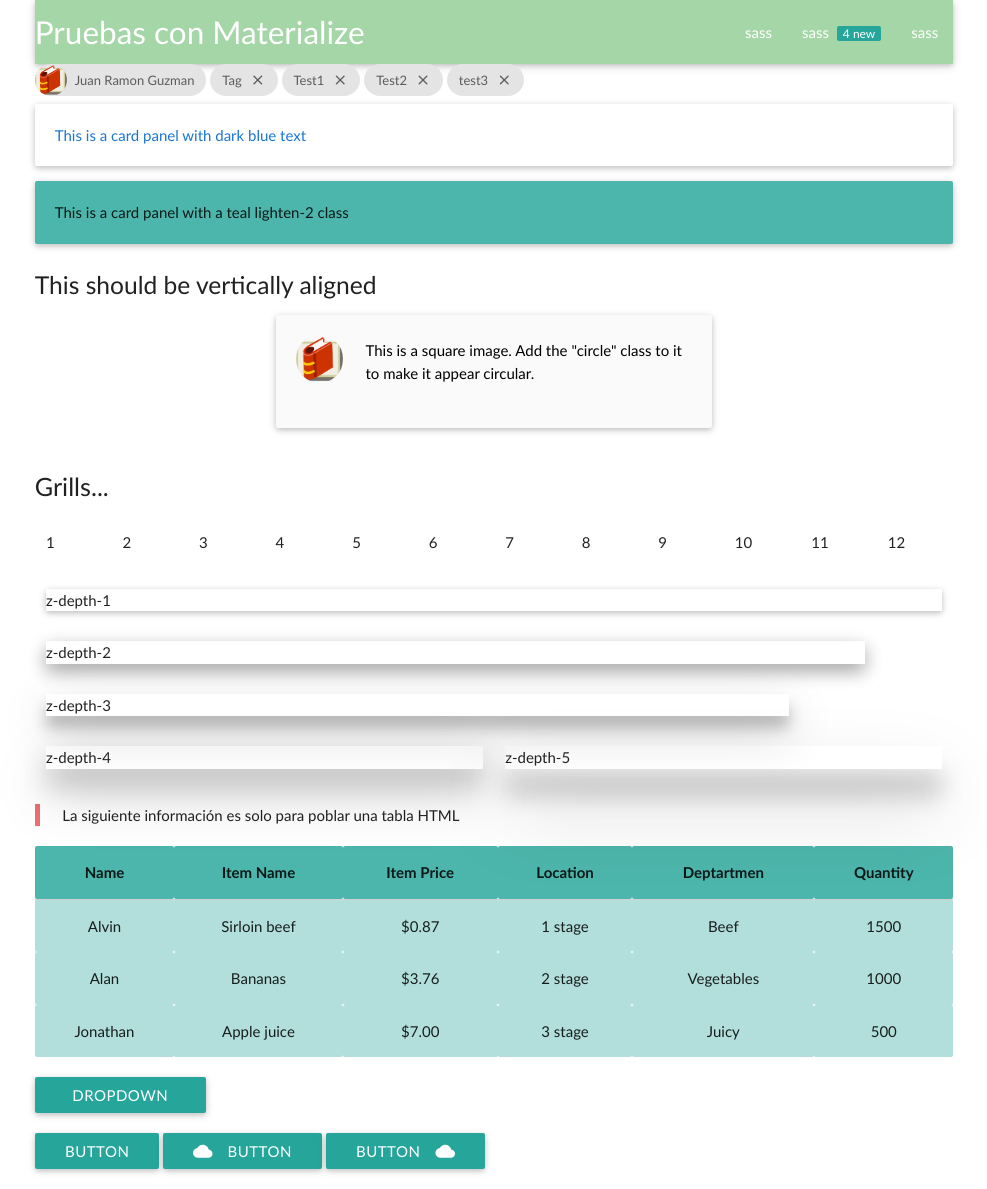
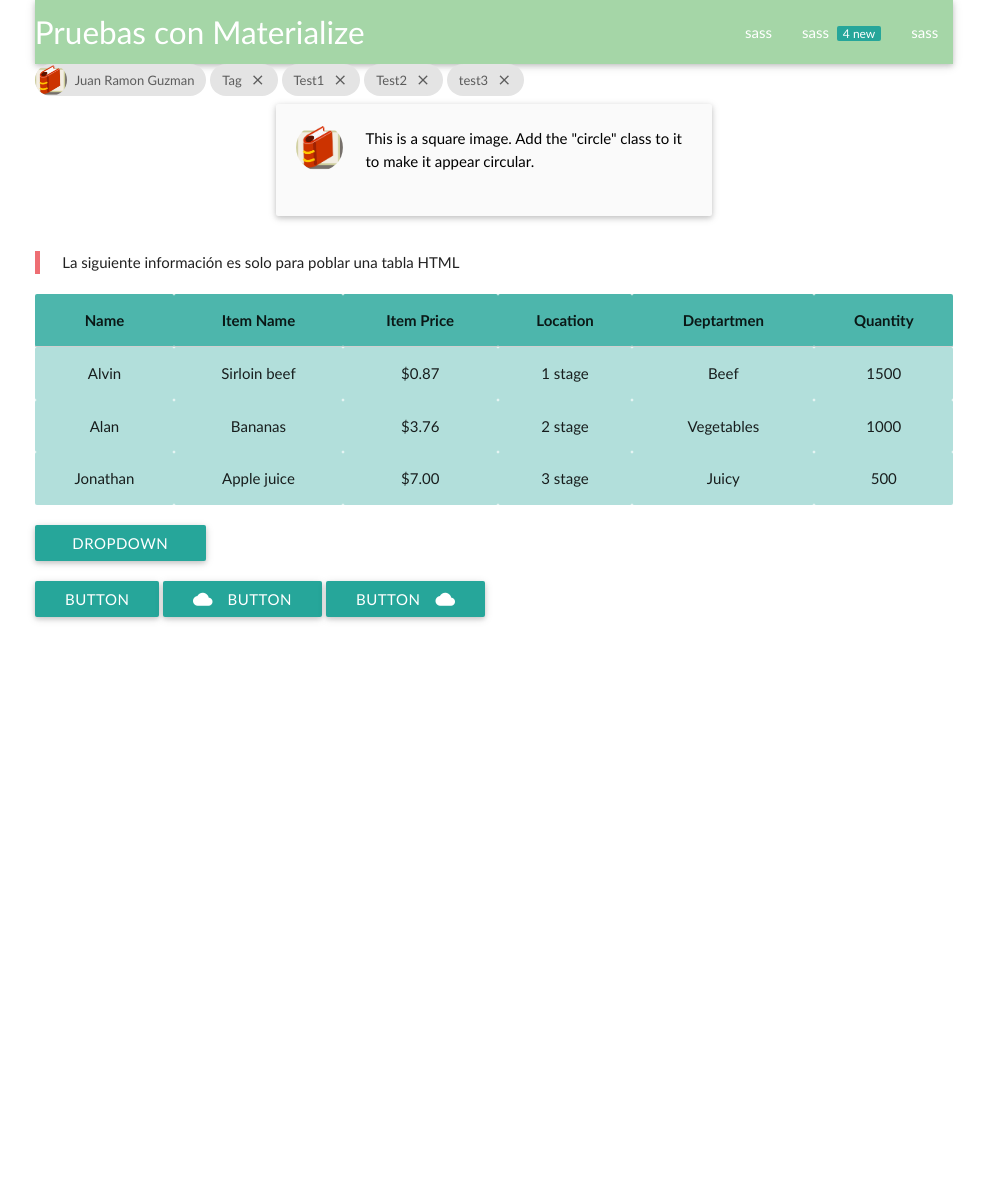
Before and after one commit to Juanrra/pruebas_git, a CodeIgniter app: page /pruebas/ in a window 1280 px wide. Shown: the whole page, without its empty margins (146-1133 px from the left). After the commit the page ends 622 px from the top, so only its background shows below. Run offline with CodeIgniter, Linux system fonts and the light colour scheme.

Commit message:
Se elimino codigo basura de la vista view_libreria.php

```diff
--- a/application/views/view_libreria.php
+++ b/application/views/view_libreria.php
@@ -40,14 +40,7 @@
 			<div class="chip">Test2<i class="material-icons">close</i></div>
 			<div class="chip">test3<i class="material-icons">close</i></div>
 
-        	<div class="card-panel card-panel hoverable">
-		    	<span class="blue-text text-darken-2">This is a card panel with dark blue text</span>
-		    </div>
-        	<div class="card-panel teal lighten-2">This is a card panel with a teal lighten-2 class</div>
 
-		   	<div class="valign-wrapper">
-			  <h5 class="center-align">This should be vertically aligned</h5>
-			</div>
 
 			<div class="col s12 m8 offset-m2 l6 offset-l3">
 		        <div class="card-panel grey lighten-5 z-depth-1">
@@ -64,47 +57,8 @@
 		        </div>
 		    </div>
 
-
-
-	    </div>
-	    <div class="row">
-	    	<p class="flow-text">Grills...</p>
-	    	<div class="col s1">1</div>
-		    <div class="col s1">2</div>
-		    <div class="col s1">3</div>
-		    <div class="col s1">4</div>
-		    <div class="col s1">5</div>
-		    <div class="col s1">6</div>
-		    <div class="col s1">7</div>
-		    <div class="col s1">8</div>
-		    <div class="col s1">9</div>
-		    <div class="col s1">10</div>
-		    <div class="col s1">11</div>
-		    <div class="col s1">12</div>
 	    </div>
 
-	    <div class='row'>
-
-	    	<div class="col s12 m12">
-      			<p class="z-depth-1">z-depth-1</p>
-		    </div>
-
-		    <div class="col s12 m11">
-		        <p class="z-depth-2">z-depth-2</p>
-		    </div>
-
-		    <div class="col s12 m10">
-		        <p class="z-depth-3">z-depth-3</p>
-		    </div>
-
-		    <div class="col s12 m6">
-		        <p class="z-depth-4">z-depth-4</p>
-		    </div>
-
-		    <div class="col s12 m6">
-		        <p class="z-depth-5">z-depth-5</p>
-		    </div>
-	    </div>
 
 	    <div class="row">
 	    	<blockquote>
```
